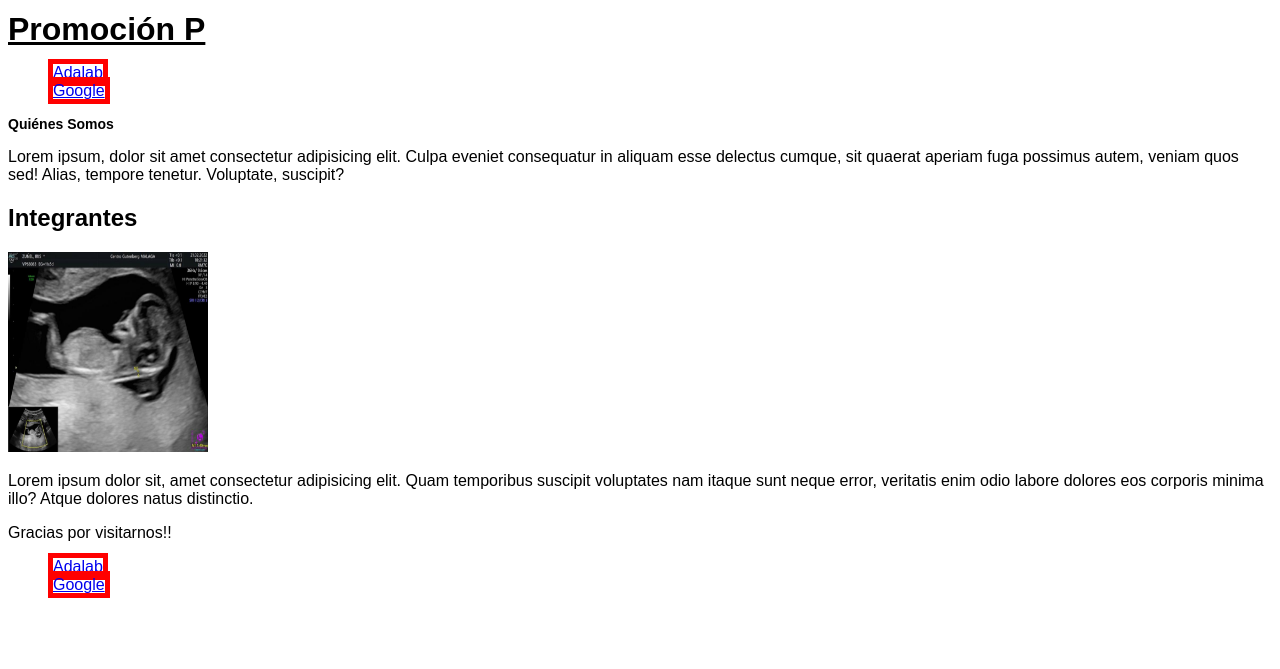
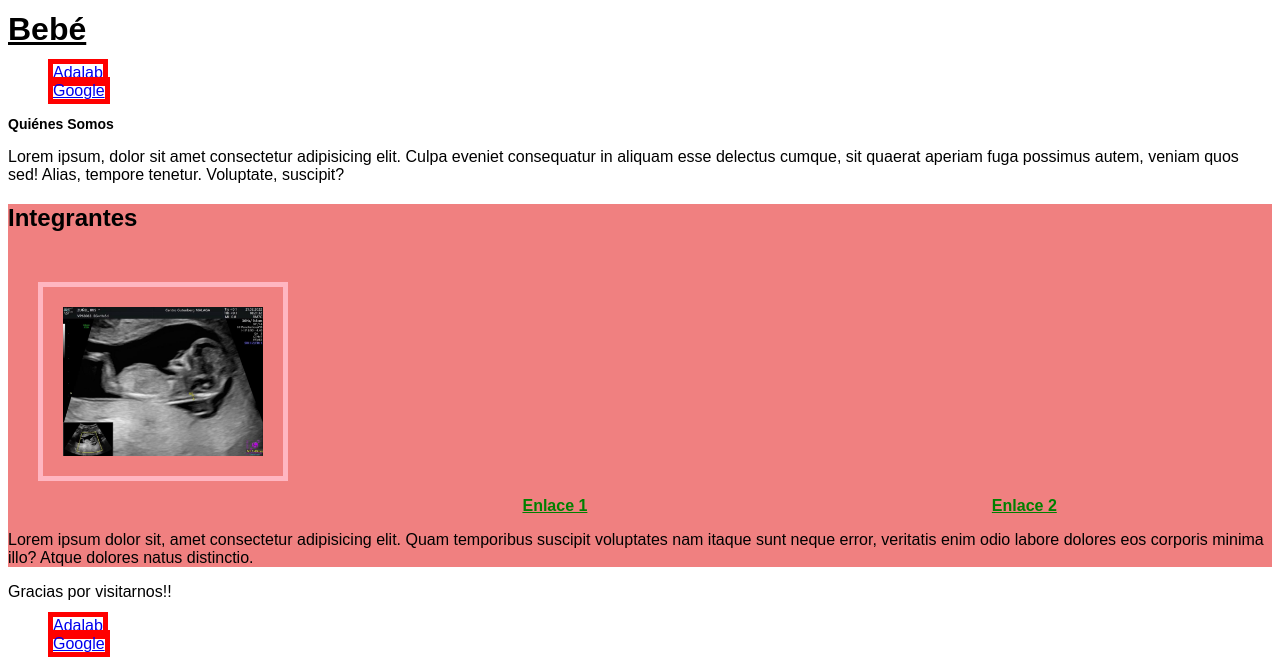
Before and after one commit to IrisMireya/Ejercicios-de-Adalab, a plain HTML site: page modulo-1-leccion-3-size-displays/index.html in a window 1280 px wide. Shown: the part 201-870 px from the top of the page. Before the commit the page ends 811 px from the top, so only its background shows below. Drawn offline with Linux system fonts and the light colour scheme.

Commit message:
leccion 3.1

```diff
--- a/modulo-1-leccion-3-size-displays/index.html
+++ b/modulo-1-leccion-3-size-displays/index.html
@@ -5,12 +5,12 @@
     <meta http-equiv="X-UA-Compatible" content="IE=edge">
     <meta name="viewport" content="width=device-width, initial-scale=1.0">
     <link rel="stylesheet" href="./styles/main.css"/>
-    <title>Presentación</title>
+    <title>Nuestro Bebé</title>
 </head>
 <body>
     <header>
    <img class="imagen-logo" src="./images/logo iris.png" alt="logo" />
-    <h1 class="title">Promoción P</h1>
+    <h1 class="title">Bebé</h1>
     <nav id="menu" class="menu_header">
         <ul>
             <li><a class="link" href="https://adalab.es">Adalab</a></li>
@@ -24,9 +24,11 @@
     <p>Lorem ipsum, dolor sit amet consectetur adipisicing elit. Culpa eveniet consequatur in aliquam esse delectus cumque, sit quaerat aperiam fuga possimus autem, veniam quos sed! Alias, tempore tenetur. Voluptate, suscipit?</p>
 </article>
 
-<article>
+<article class="section_we">
     <h2>Integrantes</h2>
     <img class="bebe" src="./images/IMAGE 2022-02-22 19:46:40.jpg" alt="foto bebé">
+    <strong><a class="featured_link" href="https://google.es">Enlace 1</a></strong>
+    <strong><a class="featured_link" href="https://google.es">Enlace 2</a></strong>
     <p>Lorem ipsum dolor sit, amet consectetur adipisicing elit. Quam temporibus suscipit voluptates nam itaque sunt neque error, veritatis enim odio labore dolores eos corporis minima illo? Atque dolores natus distinctio.</p>
     </article>
 </main>
--- a/modulo-1-leccion-3-size-displays/styles/main.css
+++ b/modulo-1-leccion-3-size-displays/styles/main.css
@@ -19,7 +19,9 @@ li {
 
 .bebe {
     width: 200px;
-    height: 200px;
+    border: lightpink solid 5px;
+    padding: 20px;
+    margin: 30px;
 }
 
 body {
@@ -43,3 +45,15 @@ body {
 .menu_footer .link {
     border-color: red;
 }
+.section_we {
+    background-color: lightcoral;
+}
+.featured_link {
+    color:green;
+    width: 500px;
+    height: 200px;
+    margin-right: 200px;
+    margin-left: 200px;
+    margin-top: 40px;
+    margin-bottom: 40px;
+}
```
